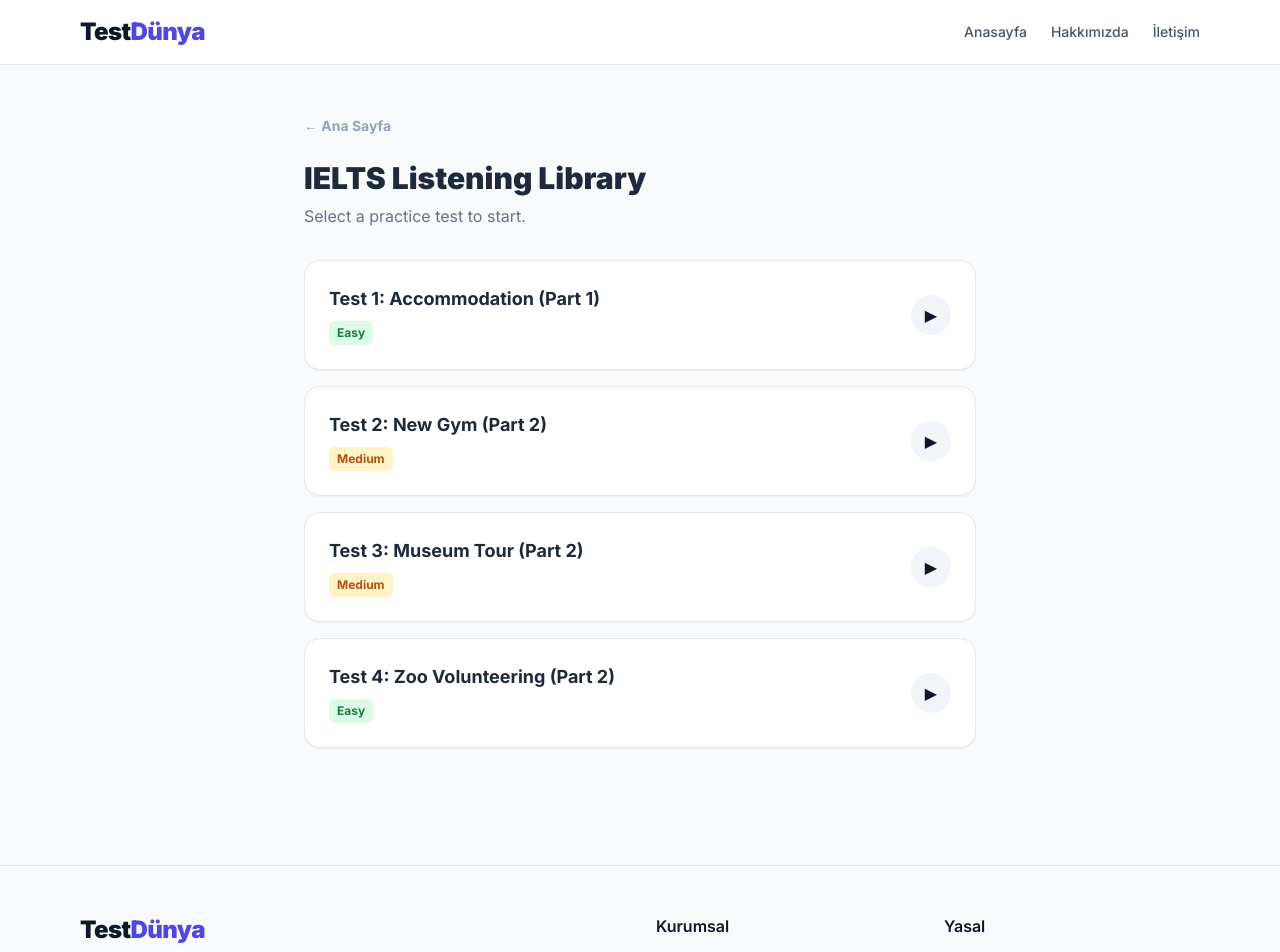
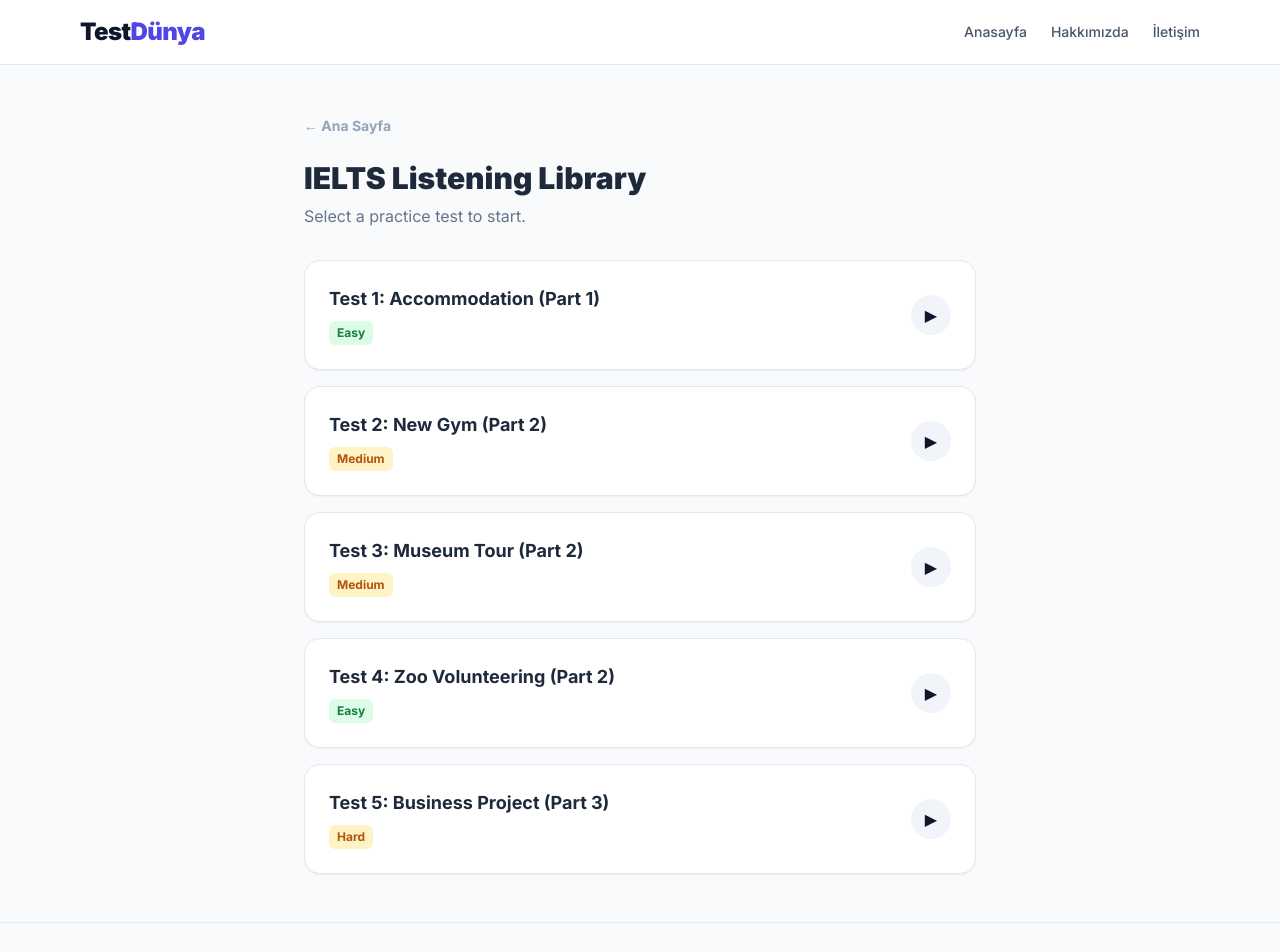
Before and after one commit to kuarkcoin/testdunya, a Next.js app: page /ielts/listening in a window 1280 px wide. Shown: the top 952 px of the page. Built offline with nearby package versions, Linux system fonts and the light colour scheme.

Commit message:
Update page.tsx

```diff
--- a/app/ielts/listening/page.tsx
+++ b/app/ielts/listening/page.tsx
@@ -8,6 +8,7 @@ export default function ListeningMenu() {
     { id: 'ielts-listening-2', title: 'Test 2: New Gym (Part 2)', level: 'Medium' },
     { id: 'ielts-listening-3', title: 'Test 3: Museum Tour (Part 2)', level: 'Medium' },
     { id: 'ielts-listening-4', title: 'Test 4: Zoo Volunteering (Part 2)', level: 'Easy' },
+    { id: 'ielts-listening-5', title: 'Test 5: Business Project (Part 3)', level: 'Hard' },
   ];
 
   return (
```
